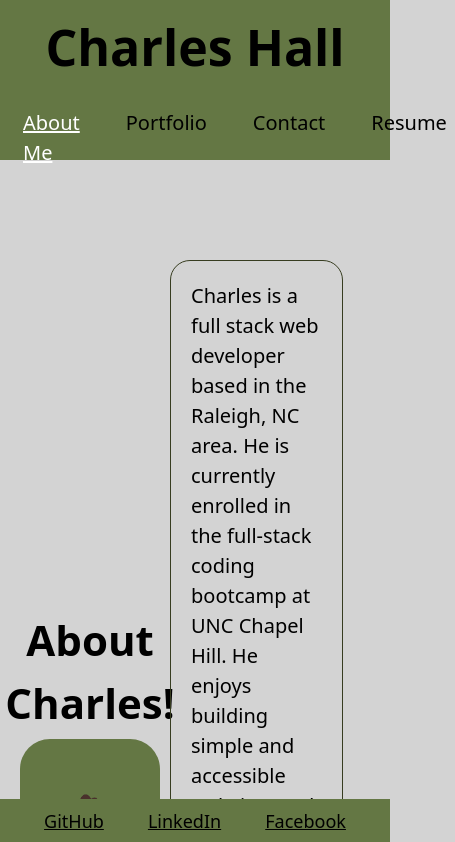
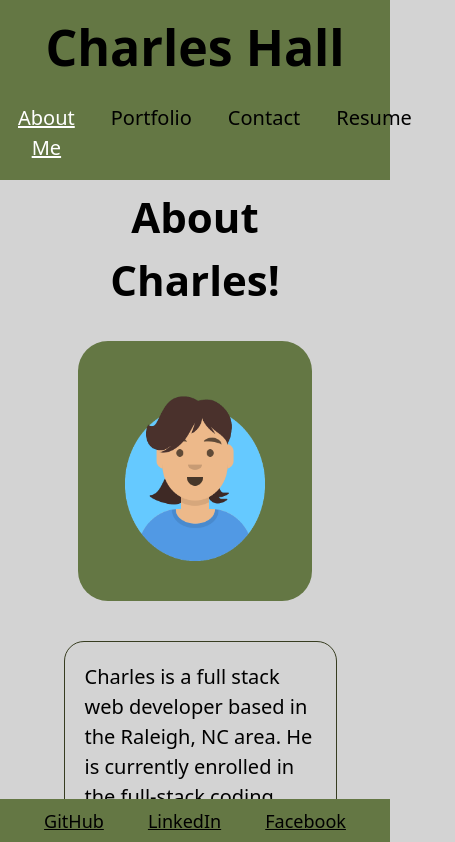
Before and after one commit to cspecialblackberry/Charles-Hall-Portfolio, a React (Vite) app: page / in a window 390 px wide. Shown: the top 842 px of the page, 455 px wide, since content can reach past the window. Built offline with nearby package versions, Linux system fonts and the light colour scheme.

Commit message:
mobile styling

```diff
--- a/src/App.css
+++ b/src/App.css
@@ -11,10 +11,10 @@ body{
 header{
     display: flex;
     flex-direction: column;
-    /* justify-content: space-evenly; */
-    height: 160px;
+    height: 180px;
     background-color: var(--medgreen);
     align-items: center;
+    width: 100%;
 }
 
 header h1{
@@ -40,10 +40,7 @@ nav{
 }
 
 .currentLink {
-    /* background-color: var(--darkgreen); */
     color: white;
-    /* border: 2px solid var(--darkgreen);
-    border-radius: 15px; */
     text-decoration: underline;
     padding-bottom: 6px;
 }
@@ -60,7 +57,7 @@ nav{
     display: flex;
     justify-content: space-evenly;
     padding: 20px;
-    padding-bottom: 125px;
+    padding-bottom: 65px;
     align-items: center;
 }
 
@@ -97,7 +94,7 @@ nav{
     flex-wrap: wrap;
     justify-content: space-evenly;
     margin-top: 20px;
-    padding-bottom: 125px;
+    padding-bottom: 65px;
 }
 
 .site-div{
@@ -156,7 +153,7 @@ nav{
     justify-content: space-between;
     height: auto;
     align-items: center;
-    padding-bottom: 125px;
+    padding-bottom: 65px;
 }
 
 .input-div{
@@ -221,3 +218,44 @@ footer a {
     text-decoration: underline;
     font-size: 18px;
 }
+
+@media screen and (max-width: 500px){
+    header{
+        width: 100%;
+    }
+
+    .nav-link{
+        margin: 10px;
+        text-align: center;
+    }
+
+    .about-div{
+        flex-direction: column;
+        padding: 0px;
+    }
+
+    .image-div{
+        width: 60%;
+    }
+
+    .image-div img{
+        margin-top: 25px;
+    }
+
+    .about-div p{
+        margin-right: 0px;
+        margin-top: 40px;
+        width: 70%;
+    }
+
+    .contact-info{
+        flex-direction: column;
+        align-items: center;
+    }
+
+    .resume h1{
+        text-align: center;
+        padding: 10px;
+        margin-bottom: 50px;
+    }
+}
--- a/src/assets/sites.js
+++ b/src/assets/sites.js
@@ -25,7 +25,7 @@ export const sites = [
     },
     {
         id: 4,
-        name: 'JavaScript Brain Trip!',
+        name: 'JavaScript Brain Trip',
         link: 'https://cspecialblackberry.github.io/JavaScript-Quiz-Game/',
         repo: 'https://github.com/cspecialblackberry/JavaScript-Quiz-Game',
         description: 'JavaScript Brain Trip is a simple quiz site that allows JS developers to test their knowledge of their language! Users must get all 10 questions correct within the time limit to win.',
```
